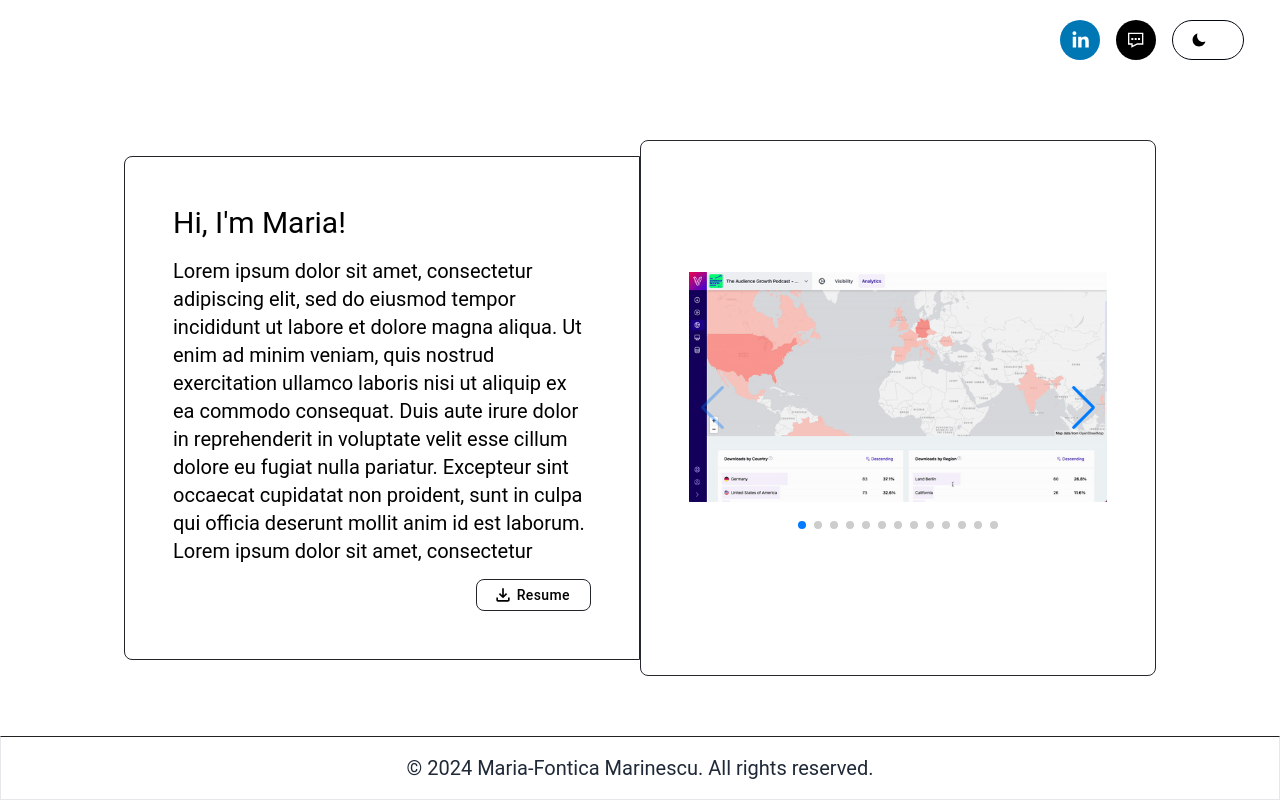
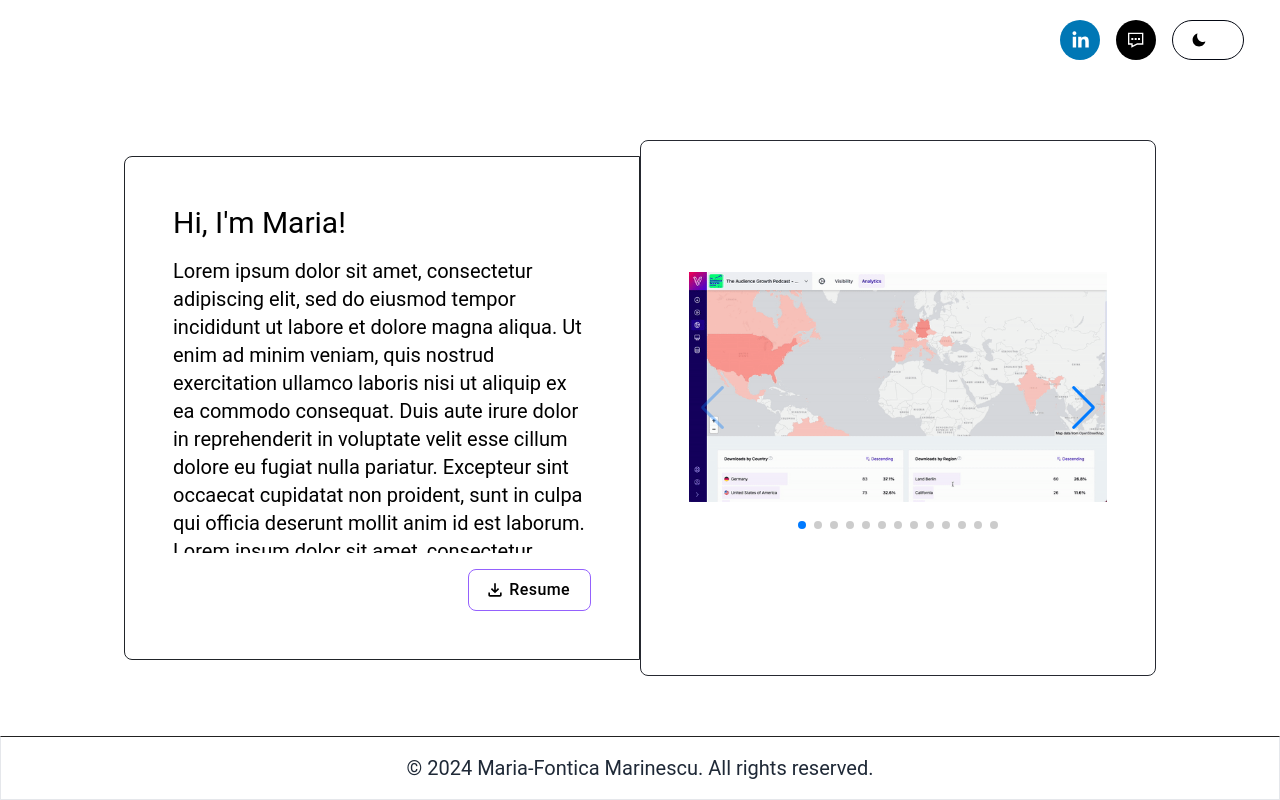
Before and after one commit to mariamarinescu/mmarinescu, a React (Vite) app: page / in a window 1280 px wide. Built offline with nearby package versions, Linux system fonts and the light colour scheme.

Commit message:
Add hover to card component; change SimpleButton style

```diff
--- a/src/components/buttons/SimpleButton.tsx
+++ b/src/components/buttons/SimpleButton.tsx
@@ -24,7 +24,7 @@ export const SimpleButton: React.FC<SimpleButtonProps> = ({
         className,
         disabled
           ? 'bg-white border text-black'
-          : 'bg-none border-2 border-neon-pink hover:bg-neon-pink text-black hover:text-white dark:text-neon-pink dark:hover:text-white',
+          : 'bg-none border border-neon-pink hover:bg-neon-pink text-black hover:text-white dark:text-white dark:hover:text-white',
         'flex items-center px-4 py-2 font-medium tracking-wide capitalize text-center justify-center',
         'transition-colors duration-300 transform rounded-lg focus:outline-none '
       )}
--- a/src/modules/app/dashboard/components/introductionCards/IntroductionMainCard.tsx
+++ b/src/modules/app/dashboard/components/introductionCards/IntroductionMainCard.tsx
@@ -1,4 +1,5 @@
 import clsx from 'clsx';
+import { SimpleButton } from 'components/buttons';
 import { MdOutlineFileDownload } from 'react-icons/md';
 
 interface IntroductionMainCardProps {
@@ -45,15 +46,16 @@ export const IntroductionMainCard: React.FC<IntroductionMainCardProps> = ({
         </div>
 
         <div className="flex w-full h-inherit justify-end gap-1 align-center">
-          <button
+          {/* <button
             className={clsx(
               'flex items-center px-4 py-2 h-8 font-medium tracking-wide text-white capitalize',
               'transition-colors duration-300 transform bg-white border-darker-gray-1 border rounded-lg hover:bg-blue-500 focus:outline-none focus:ring focus:ring-blue-300 focus:ring-opacity-80'
             )}
-          >
-            <MdOutlineFileDownload size={20} color="black" />
+          > */}
+          <SimpleButton className="text-black hover:text-white">
+            <MdOutlineFileDownload size={20} />
             <a
-              className="mx-1 text-sm hidden xs:inline-block text-black"
+              className="mx-1 text-md inline-block"
               href="https://drive.google.com/file/d/1oyYbZ2uWGPqFRSOI_O12q4TP9P0VgMqs/view?usp=sharing"
               download="MMResume.pdf"
               data-tooltip-id="my-tooltip"
@@ -63,7 +65,7 @@ export const IntroductionMainCard: React.FC<IntroductionMainCardProps> = ({
             >
               Resume
             </a>
-          </button>
+          </SimpleButton>
         </div>
       </div>
     </div>
--- a/src/modules/app/dashboard/components/introductionCards/useStyle.ts
+++ b/src/modules/app/dashboard/components/introductionCards/useStyle.ts
@@ -1,5 +1,6 @@
 export const useStyle = () => {
-  const style = 'rounded-lg w-full md:w-6/12 p-5 xl:p-12';
+  const style =
+    'rounded-lg w-full md:w-6/12 p-5 xl:p-12 border hover:border-neon-pink';
 
   return { style };
 };
```
